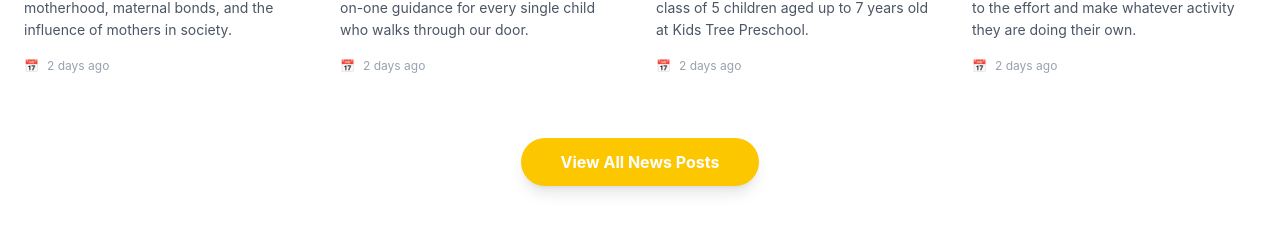
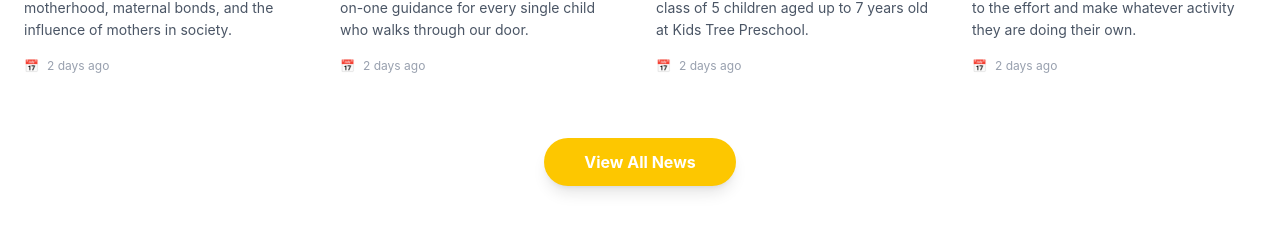
Before and after one commit to MiracSoftware/StajProje, a Vue app: page / in a window 1280 px wide. Shown: the part 4958-5194 px from the top of the page. Built offline with nearby package versions, Linux system fonts and the light colour scheme.

Commit message:
Proje tamamlandı.

```diff
--- a/src/components/LatestNewsSection.vue
+++ b/src/components/LatestNewsSection.vue
@@ -27,7 +27,7 @@
         <button
           class="bg-yellow-400 hover:bg-yellow-500 text-white font-bold py-3 px-10 rounded-full transition-all duration-300 shadow-lg hover:shadow-xl"
         >
-          View All News Posts
+          View All News
         </button>
       </div>
     </div>
```
Also changed, not shown: src/types/index.ts (renamed from src/types/urunEgitim.ts).
